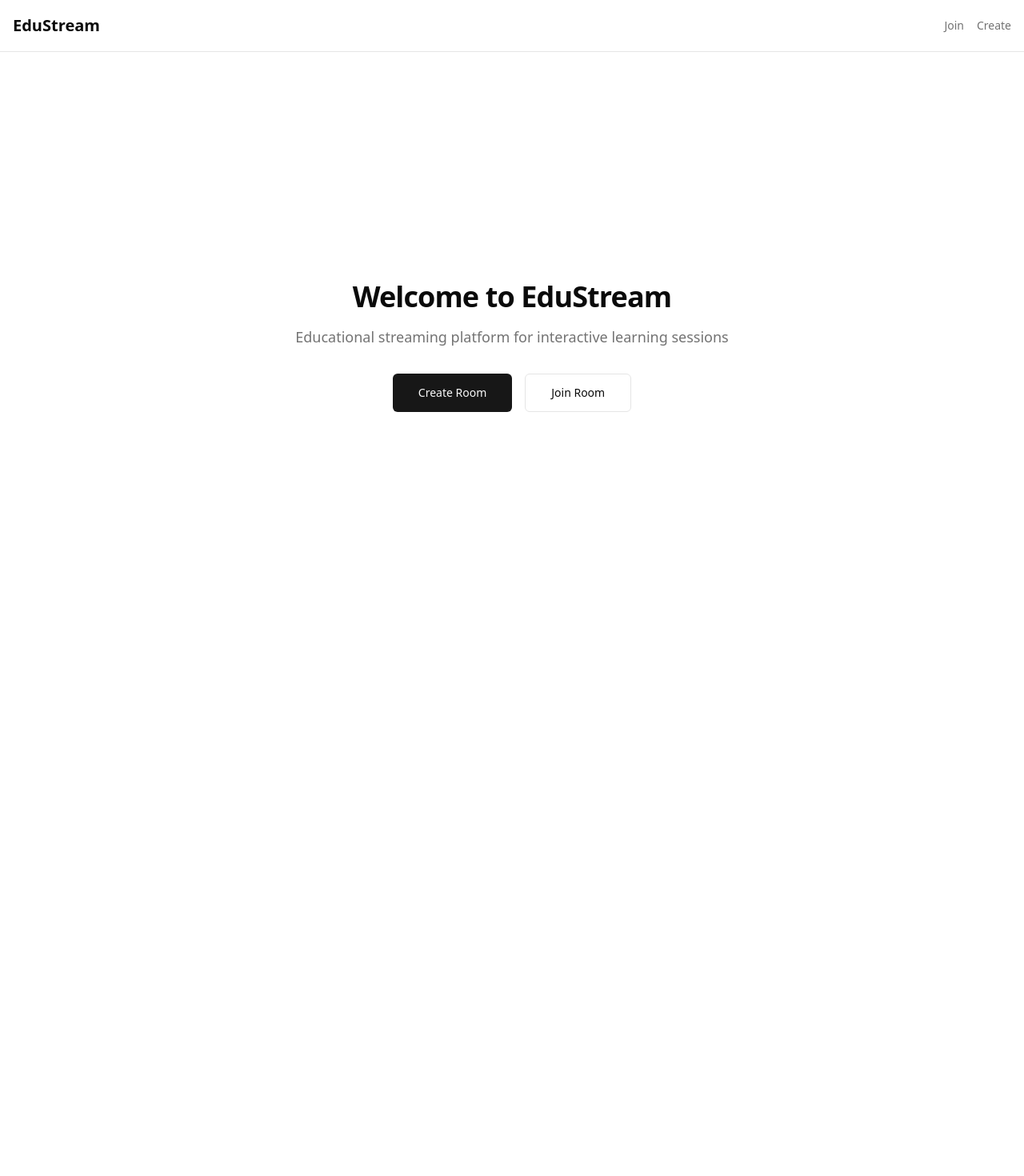
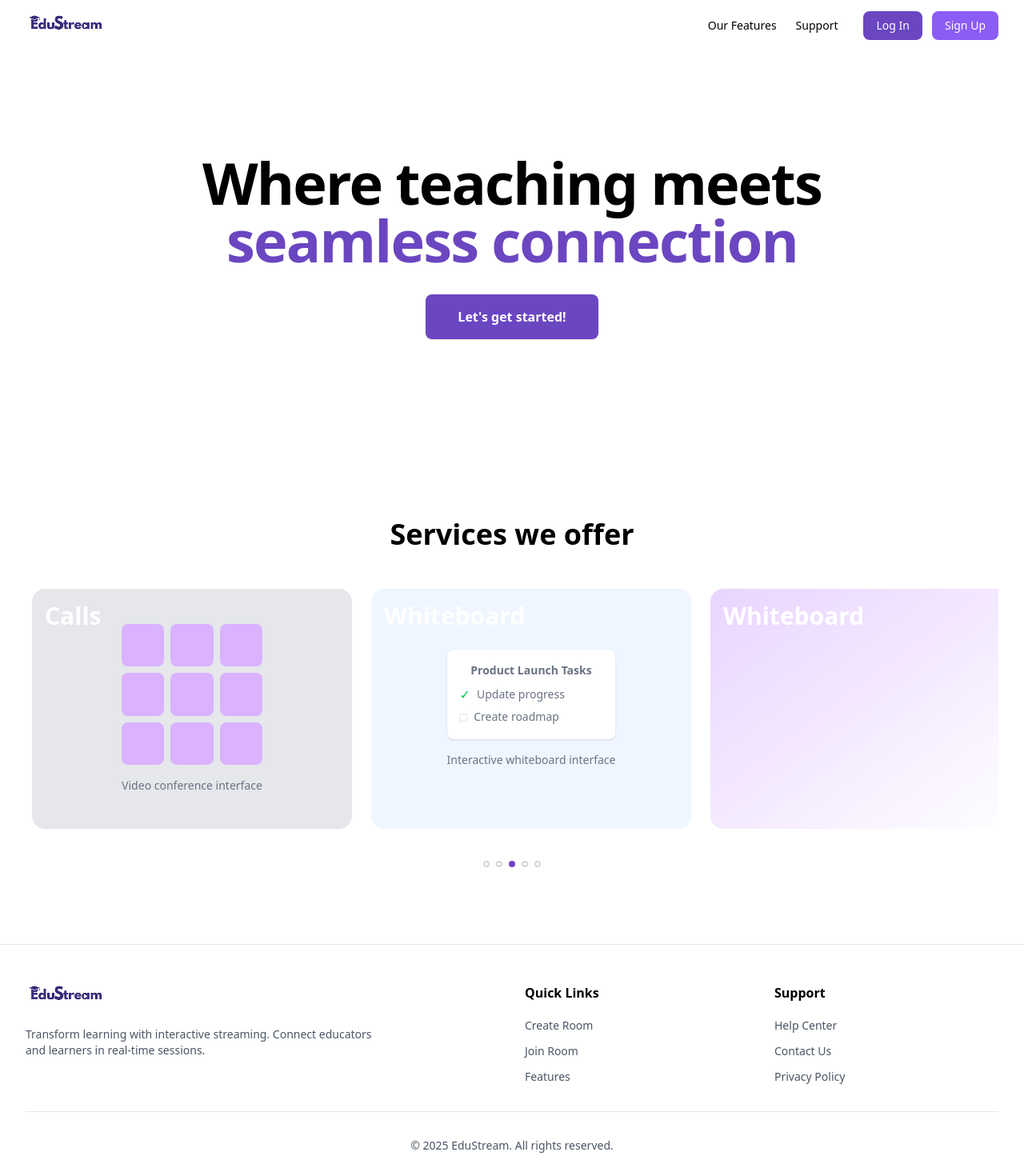
Before and after one commit to nafisreza/edustream, a Next.js app in the folder apps/web/: page / in a window 1280 px wide. Shown: the top 1470 px of the page at 80% size. Before the commit the page ends 800 px from the top, so only its background shows below. Built offline with nearby package versions, Linux system fonts and the light colour scheme.

Commit message:
landing page created
implemented hero section of landing page from figma design

```diff
--- a/apps/web/app/globals.css
+++ b/apps/web/app/globals.css
@@ -3,15 +3,15 @@
 @layer base {
   :root {
     --background: 0 0% 100%;
-    --foreground: 0 0% 3.9%;
+    --foreground: 0 0% 0%;
     --card: 0 0% 100%;
     --card-foreground: 0 0% 3.9%;
     --popover: 0 0% 100%;
     --popover-foreground: 0 0% 3.9%;
-    --primary: 0 0% 9%;
-    --primary-foreground: 0 0% 98%;
-    --secondary: 0 0% 96.1%;
-    --secondary-foreground: 0 0% 9%;
+    --primary: 260 80% 45%;
+    --primary-foreground: 0 0% 100%;
+    --secondary: 260 60% 55%;
+    --secondary-foreground: 0 0% 100%;
     --muted: 0 0% 96.1%;
     --muted-foreground: 0 0% 45.1%;
     --accent: 0 0% 96.1%;
@@ -20,7 +20,7 @@
     --destructive-foreground: 0 0% 98%;
     --border: 0 0% 89.8%;
     --input: 0 0% 89.8%;
-    --ring: 0 0% 3.9%;
+    --ring: 260 80% 45%;
     --radius: 0.5rem;
     --chart-1: 12 76% 61%;
     --chart-2: 173 58% 39%;
@@ -89,3 +89,13 @@
     @apply bg-background text-foreground;
   }
 }
+
+/* Hide scrollbar for horizontal scroll */
+.scrollbar-hide {
+  -ms-overflow-style: none;
+  scrollbar-width: none;
+}
+
+.scrollbar-hide::-webkit-scrollbar {
+  display: none;
+}
--- a/apps/web/app/page.tsx
+++ b/apps/web/app/page.tsx
@@ -1,53 +1,262 @@
 import Link from "next/link";
+import Image from "next/image";
 
 export default function Home() {
   return (
-    <div className="flex min-h-screen flex-col">
-      <header className="border-b">
-        <div className="container mx-auto flex h-16 items-center justify-between px-4">
-          <h1 className="text-xl font-bold">EduStream</h1>
-          <nav className="flex gap-4">
+    <div className="flex min-h-screen flex-col bg-white">
+      {/* Header */}
+      <header className="bg-white">
+        <div className="container mx-auto flex h-16 items-center justify-between px-4 sm:px-6 lg:px-8">
+          <Link href="/" className="flex items-center">
+            <Image
+              src="/EduStreamLogo.png"
+              alt="EduStream Logo"
+              width={140}
+              height={40}
+              className="h-8 w-auto"
+              priority
+            />
+          </Link>
+          <div className="flex items-center gap-8">
+            <nav className="hidden md:flex items-center gap-6">
               <Link
-              href="/join"
-              className="text-sm font-medium text-muted-foreground transition-colors hover:text-foreground"
+                href="#features"
+                className="text-sm font-medium text-black transition-colors hover:text-[#6B46C1]"
               >
-              Join
+                Our Features
               </Link>
               <Link
-              href="/create"
-              className="text-sm font-medium text-muted-foreground transition-colors hover:text-foreground"
+                href="#support"
+                className="text-sm font-medium text-black transition-colors hover:text-[#6B46C1]"
               >
-              Create
+                Support
               </Link>
             </nav>
+            <div className="flex items-center gap-3">
+              <Link
+                href="/login"
+                className="rounded-lg bg-[#6B46C1] px-4 py-2 text-sm font-medium text-white transition-colors hover:bg-[#5B21B6]"
+              >
+                Log In
+              </Link>
+              <Link
+                href="/signup"
+                className="rounded-lg bg-[#8B5CF6] px-4 py-2 text-sm font-medium text-white transition-colors hover:bg-[#7C3AED]"
+              >
+                Sign Up
+              </Link>
+            </div>
+          </div>
         </div>
       </header>
-      <main className="flex flex-1 items-center justify-center p-8">
-        <div className="w-full max-w-2xl space-y-8 text-center">
+
+      {/* Hero Section */}
+      <main className="flex-1">
+        <section className="container mx-auto px-4 sm:px-6 lg:px-8 py-20 sm:py-24 lg:py-32">
+          <div className="mx-auto max-w-4xl text-center">
+            <div className="space-y-8">
+              <h1 className="text-5xl sm:text-6xl lg:text-7xl font-bold tracking-tight">
+                <span className="text-black">Where teaching meets</span>
+                <br />
+                <span className="text-[#6B46C1]">seamless connection</span>
+              </h1>
+              <div className="flex justify-center">
+                <Link
+                  href="/signup"
+                  className="inline-flex h-14 items-center justify-center rounded-lg bg-[#6B46C1] px-10 text-base font-semibold text-white shadow-sm transition-colors hover:bg-[#5B21B6]"
+                >
+                  Let&apos;s get started!
+                </Link>
+              </div>
+            </div>
+          </div>
+        </section>
+
+        {/* Services Section */}
+        <section id="features" className="py-16 sm:py-20 lg:py-24 bg-white">
+          <div className="container mx-auto px-4 sm:px-6 lg:px-8">
+            <h2 className="text-3xl sm:text-4xl font-bold text-center mb-12 text-black">
+              Services we offer
+            </h2>
+
+            {/* Scrollable Cards Container */}
+            <div className="relative">
+              <div className="overflow-x-auto scrollbar-hide pb-4">
+                <div className="flex gap-6 min-w-max px-2">
+                  {/* Calls Card */}
+                  <div className="flex-shrink-0 w-[320px] sm:w-[400px] rounded-2xl overflow-hidden bg-gradient-to-br from-purple-600 to-purple-800 relative">
+                    <div className="absolute top-4 left-4 z-10">
+                      <h3 className="text-3xl font-bold text-white">Calls</h3>
+                    </div>
+                    <div className="aspect-[4/3] bg-gray-200 flex items-center justify-center">
+                      <div className="text-center text-gray-500 p-8">
+                        <div className="mb-4">
+                          <div className="grid grid-cols-3 gap-2 mb-4">
+                            {Array.from({ length: 9 }).map((_, i) => (
+                              <div
+                                key={i}
+                                className="aspect-square bg-purple-300 rounded-lg"
+                              />
+                            ))}
+                          </div>
+                        </div>
+                        <p className="text-sm">Video conference interface</p>
+                      </div>
+                    </div>
+                  </div>
+
+                  {/* Whiteboard Card with Content */}
+                  <div className="flex-shrink-0 w-[320px] sm:w-[400px] rounded-2xl overflow-hidden bg-gradient-to-br from-purple-500 to-purple-700 relative">
+                    <div className="absolute top-4 left-4 z-10">
+                      <h3 className="text-3xl font-bold text-white">Whiteboard</h3>
+                    </div>
+                    <div className="aspect-[4/3] bg-blue-50 flex items-center justify-center">
+                      <div className="text-center text-gray-500 p-8">
                         <div className="space-y-4">
-            <h1 className="text-4xl font-bold tracking-tight">
-              Welcome to EduStream
-            </h1>
-            <p className="text-lg text-muted-foreground">
-              Educational streaming platform for interactive learning sessions
+                          <div className="bg-white rounded-lg p-4 shadow-sm">
+                            <p className="text-sm font-semibold mb-2">Product Launch Tasks</p>
+                            <div className="space-y-1 text-left">
+                              <div className="flex items-center gap-2">
+                                <span className="text-green-500">✓</span>
+                                <span className="text-sm">Update progress</span>
+                              </div>
+                              <div className="flex items-center gap-2">
+                                <span className="text-gray-300">□</span>
+                                <span className="text-sm">Create roadmap</span>
+                              </div>
+                            </div>
+                          </div>
+                          <p className="text-sm">Interactive whiteboard interface</p>
+                        </div>
+                      </div>
+                    </div>
+                  </div>
+
+                  {/* Placeholder Whiteboard Cards */}
+                  {[1, 2].map((i) => (
+                    <div
+                      key={i}
+                      className="flex-shrink-0 w-[320px] sm:w-[400px] rounded-2xl overflow-hidden bg-gradient-to-br from-purple-400 to-white relative"
+                    >
+                      <div className="absolute top-4 left-4 z-10">
+                        <h3 className="text-3xl font-bold text-white">Whiteboard</h3>
+                      </div>
+                      <div className="aspect-[4/3] bg-gradient-to-br from-purple-200 to-white" />
+                    </div>
+                  ))}
+                </div>
+              </div>
+
+              {/* Navigation Dots */}
+              <div className="flex justify-center gap-2 mt-6">
+                {[1, 2, 3, 4, 5].map((dot, index) => (
+                  <button
+                    key={dot}
+                    className={`w-2 h-2 rounded-full transition-colors ${
+                      index === 2
+                        ? "bg-[#6B46C1]"
+                        : "bg-white border-2 border-gray-300"
+                    }`}
+                    aria-label={`Go to slide ${dot}`}
+                  />
+                ))}
+              </div>
+            </div>
+          </div>
+        </section>
+      </main>
+
+      {/* Footer */}
+      <footer className="bg-white border-t border-gray-200">
+        <div className="container mx-auto px-4 sm:px-6 lg:px-8 py-12">
+          <div className="grid grid-cols-1 md:grid-cols-4 gap-8">
+            {/* Logo and Description */}
+            <div className="col-span-1 md:col-span-2">
+              <Link href="/" className="inline-block mb-4">
+                <Image
+                  src="/EduStreamLogo.png"
+                  alt="EduStream Logo"
+                  width={140}
+                  height={40}
+                  className="h-8 w-auto"
+                />
+              </Link>
+              <p className="text-sm text-gray-600 max-w-md">
+                Transform learning with interactive streaming. Connect educators
+                and learners in real-time sessions.
               </p>
             </div>
-          <div className="flex flex-col gap-4 sm:flex-row sm:justify-center">
+
+            {/* Quick Links */}
+            <div>
+              <h3 className="font-semibold text-black mb-4">Quick Links</h3>
+              <ul className="space-y-2">
+                <li>
                   <Link
                     href="/create"
-              className="inline-flex h-12 items-center justify-center rounded-md bg-primary px-8 text-sm font-medium text-primary-foreground transition-colors hover:bg-primary/90"
+                    className="text-sm text-gray-600 hover:text-[#6B46C1] transition-colors"
                   >
                     Create Room
                   </Link>
+                </li>
+                <li>
                   <Link
                     href="/join"
-              className="inline-flex h-12 items-center justify-center rounded-md border border-input bg-background px-8 text-sm font-medium transition-colors hover:bg-accent hover:text-accent-foreground"
+                    className="text-sm text-gray-600 hover:text-[#6B46C1] transition-colors"
                   >
                     Join Room
                   </Link>
+                </li>
+                <li>
+                  <Link
+                    href="#features"
+                    className="text-sm text-gray-600 hover:text-[#6B46C1] transition-colors"
+                  >
+                    Features
+                  </Link>
+                </li>
+              </ul>
+            </div>
+
+            {/* Support */}
+            <div>
+              <h3 className="font-semibold text-black mb-4">Support</h3>
+              <ul className="space-y-2">
+                <li>
+                  <Link
+                    href="#support"
+                    className="text-sm text-gray-600 hover:text-[#6B46C1] transition-colors"
+                  >
+                    Help Center
+                  </Link>
+                </li>
+                <li>
+                  <Link
+                    href="/contact"
+                    className="text-sm text-gray-600 hover:text-[#6B46C1] transition-colors"
+                  >
+                    Contact Us
+                  </Link>
+                </li>
+                <li>
+                  <Link
+                    href="/privacy"
+                    className="text-sm text-gray-600 hover:text-[#6B46C1] transition-colors"
+                  >
+                    Privacy Policy
+                  </Link>
+                </li>
+              </ul>
             </div>
           </div>
-      </main>
+
+          <div className="mt-8 pt-8 border-t border-gray-200">
+            <p className="text-sm text-center text-gray-600">
+              © {new Date().getFullYear()} EduStream. All rights reserved.
+            </p>
+          </div>
+        </div>
+      </footer>
     </div>
   );
 }
```
Also changed, not shown: apps/web/public/EduStreamLogo.png (added). Lines whose indentation alone changed are shown as unchanged.
